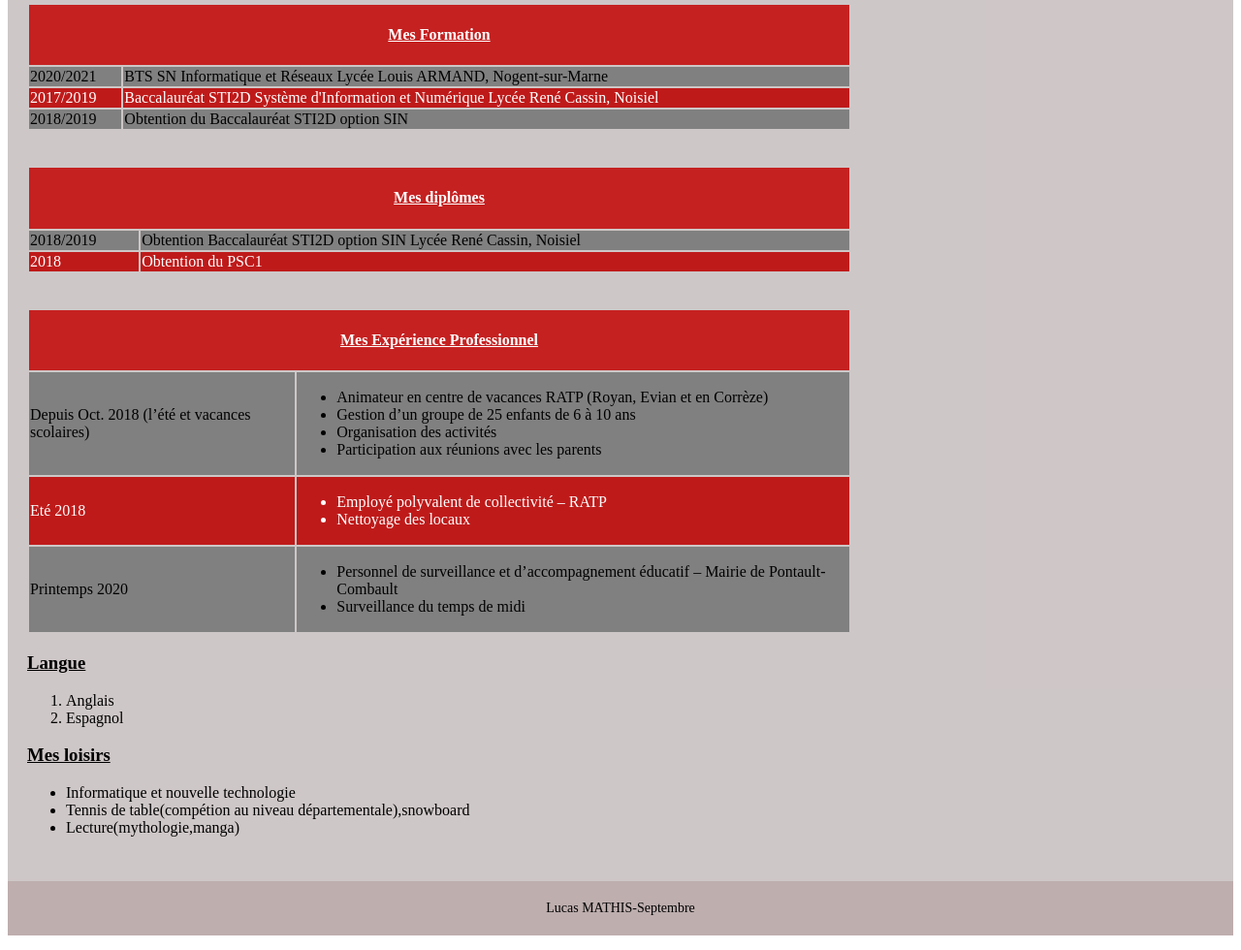
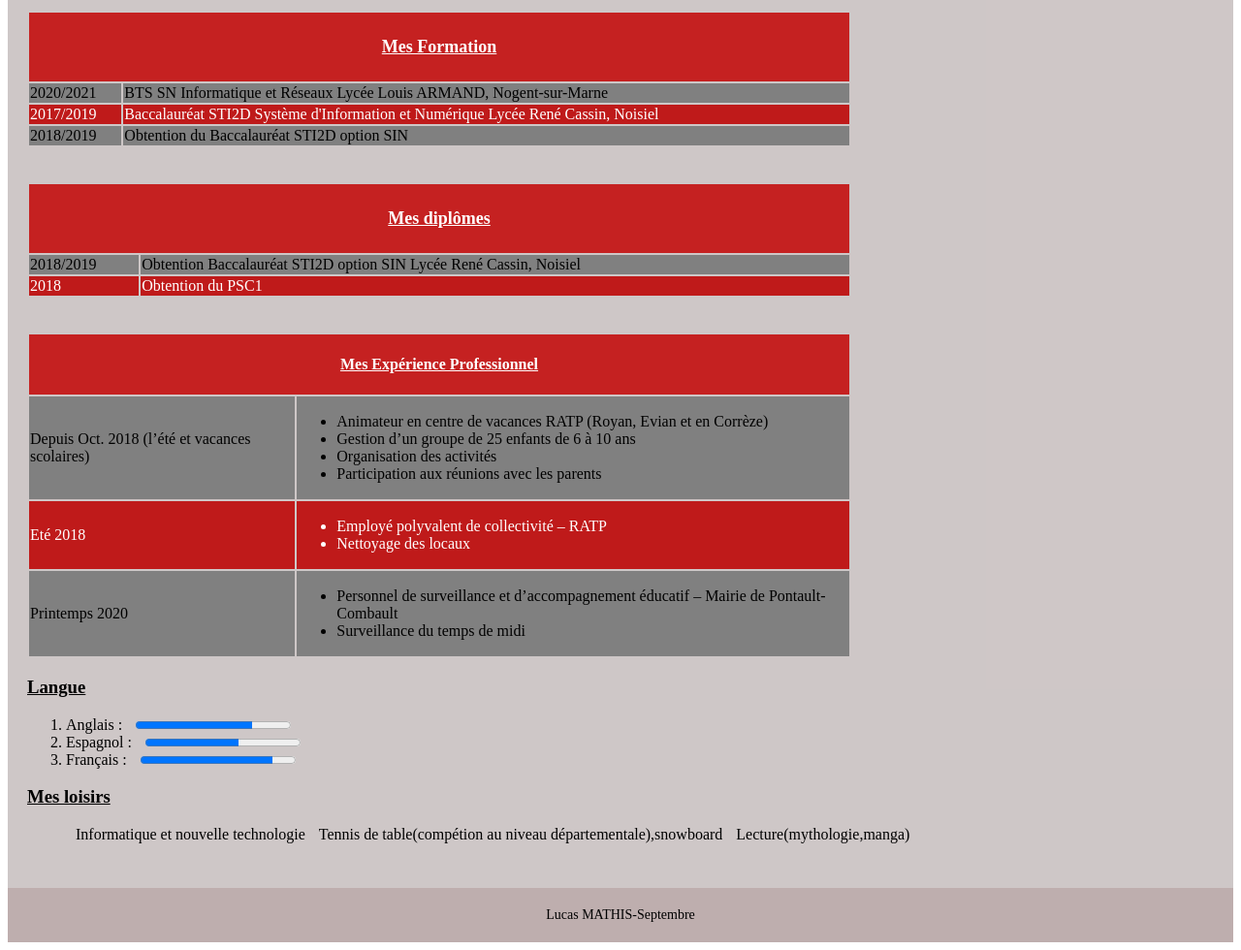
Before and after one commit to lucas7731/Mw01, a plain HTML site: page index.html in a window 1280 px wide. Shown: the part 814-1794 px from the top of the page at 97% size. Drawn offline with Linux system fonts and the light colour scheme.

Commit message:
Defi 3- mon CV de GEEK

```diff
--- a/Style.css
+++ b/Style.css
@@ -54,4 +54,17 @@ tfoot {
 }
 table{
 	width: 850px;
+	font-size: medium;
 }
+.th{
+	font-size: large;
+	font-weight: bold;
+}
+.loisirs li {
+	display: inline;
+	padding-left: 10px;
+}
+label {
+    padding-right: 10px;
+	font-size: 1rem;
+}
--- a/index.html
+++ b/index.html
@@ -7,18 +7,18 @@
 
   <body>
 	<header> CV de MATHIS Lucas<br>Je recherche un stage en entreprise qui va durer 6 semaines</header>
-	<aside>Mes liens</aside>
+	<aside></aside>
 	<nav></nav>
 	<section>MATHIS Lucas <br/>
 		6avenue des résédas Pontault-Combault 77340 </br>
 		0781744198 </br>
 		lucas.mathis.pro@gmail.com</br>
 		date de naissance:15/06/2000</br>
-		Je recherche un stage en entreprise pendant 6 semaines<br><br><br><br><br><br>
+		<br><br><br><br><br><br>
 <table>
     <thead>
         <tr>
-            <th colspan="3"><center><h4><u><b>Mes Compétences</b></u></h4></center></th>
+            <th class="th" colspan="3"><center><h4><u><b>Mes Compétences</b></u></h4></center></th>
         </tr>
     </thead>
     <tbody>
@@ -53,7 +53,7 @@
 		<table>
 			<thead>
 				<tr>
-					<th colspan="3"><center><h4><u><b>Mes Formation</b></u> </h4></center></th>
+					<th class="th" colspan="3"><center><h4><u><b>Mes Formation</b></u> </h4></center></th>
 				</tr>
 			</thead>
 		<tbody>
@@ -75,7 +75,7 @@
 		<table>
     <thead>
         <tr>
-            <th colspan="3"><center><h4><u><b>Mes diplômes</b></u></h4></center></th>
+            <th class="th" colspan="3"><center><h4><u><b>Mes diplômes</b></u></h4></center></th>
         </tr>
     </thead>
     <tbody>
@@ -120,10 +120,14 @@
 </table>
 
 	<h3><u><b>Langue</b></u></h3>
-	<ol><li>Anglais</li>
-		<li>Espagnol</li></ol>
+	<ol><li>Anglais :<label for="file"></label>
+		<progress  max="100" value="75"> </progress></li>
+		<li>Espagnol :<label for="file"></label>
+			<progress  max="100" value="60"> </progress></li>
+		<li>Français :<label for="file"></label>
+			<progress  max="100" value="85"> </progress></li></ol>
 	<h3><u><b>Mes loisirs</b></u></h3>
-	<ul><li>Informatique et nouvelle technologie</li>
+	<ul class="loisirs"><li>Informatique et nouvelle technologie</li>
 		<li>Tennis de table(compétion au niveau départementale),snowboard</li>
 		<li>Lecture(mythologie,manga)</ul></li>
 </section>
```
